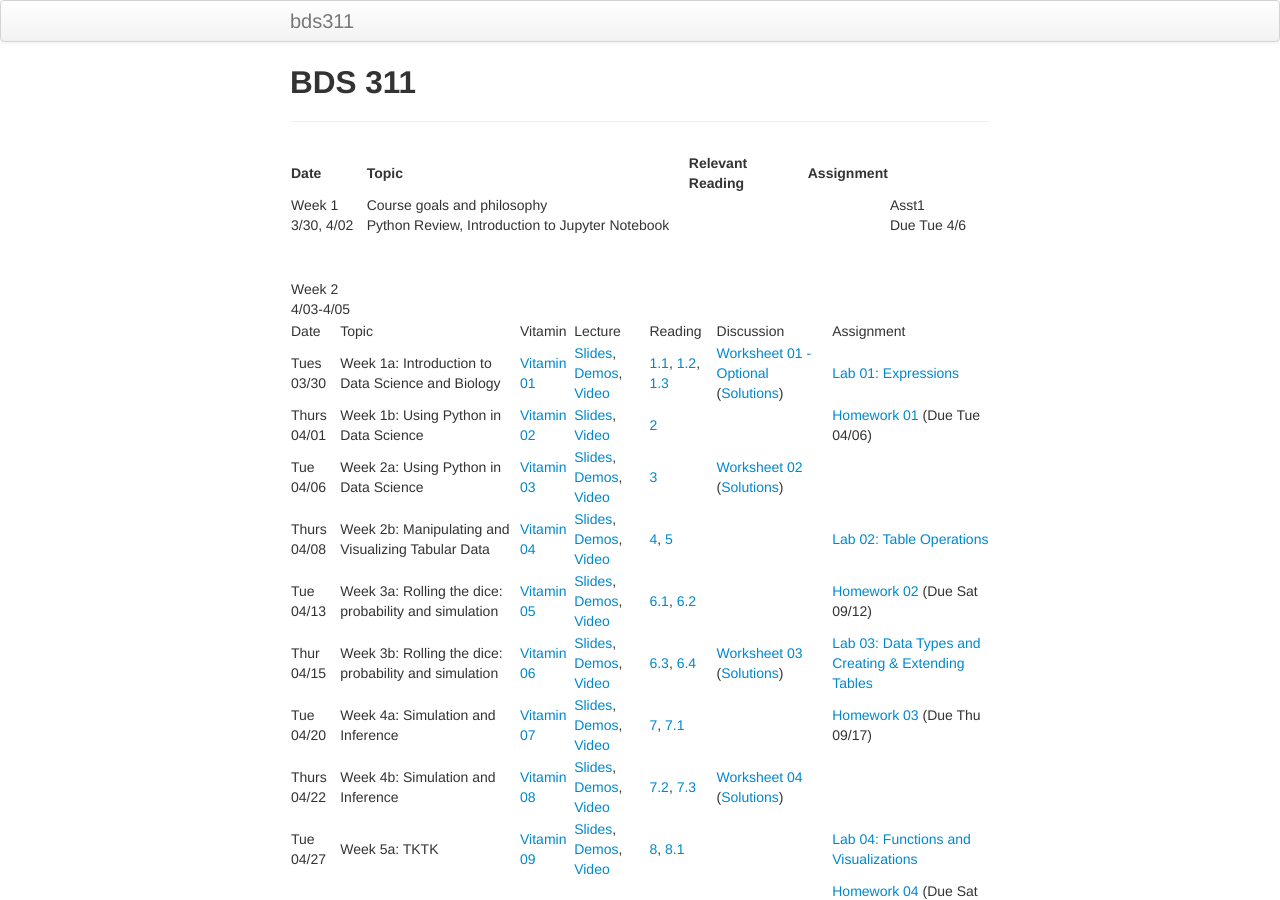
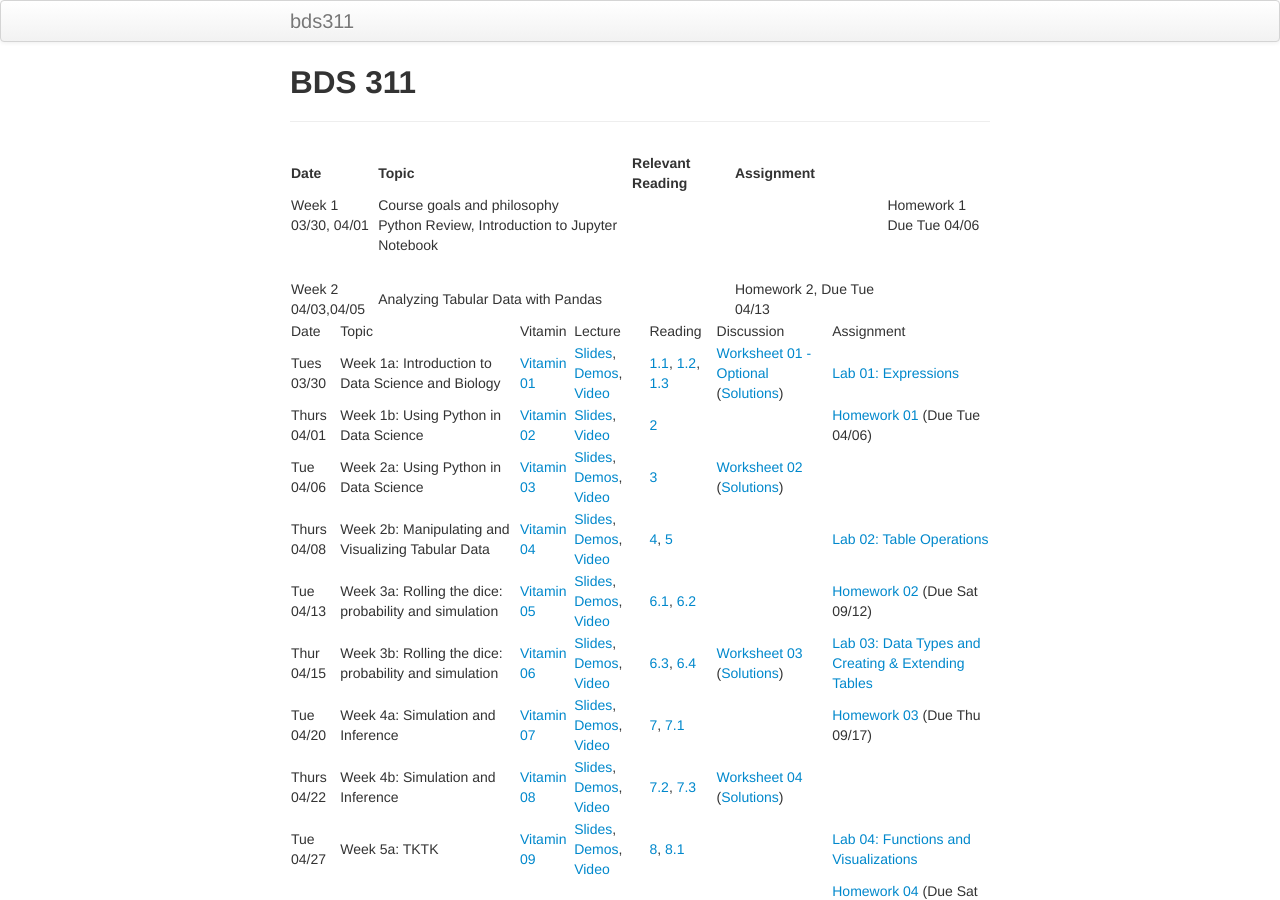
Before and after one commit to timothylwarren/bds311-sp21, a Jekyll site: the page built from index.md, in a window 1280 px wide and 900 px high. Built offline with Jekyll 4.4.1, drawn with Linux system fonts in a browser that asks for light colours.

Commit message:
Update index.md

```diff
--- a/index.md
+++ b/index.md
@@ -6,9 +6,9 @@ title: BDS 311
 
 |Date                                  | Topic                             |  Relevant Reading                     | Assignment                                   |
 |:-----------------------------        |:--------------------------------- |:------------------------------------  |:----------------------                       |
-| Week 1 <br />3/30, 4/02&nbsp; &nbsp; | Course goals and philosophy <br />Python Review, Introduction to Jupyter Notebook&nbsp; &nbsp; &nbsp;| |                   | Asst1 <br/> Due Tue 4/6 &nbsp; &nbsp; &nbsp; |
+| Week 1 <br />03/30, 04/01&nbsp; &nbsp; | Course goals and philosophy <br />Python Review, Introduction to Jupyter Notebook&nbsp; &nbsp; &nbsp;| |                   | Homework 1 <br/> Due Tue 04/06 &nbsp; &nbsp; &nbsp; |
 |                                      |                                   |                                       |                                              |
-| Week 2 <br /> 4/03-4/05              |                                   |                                       |                                              |
+| Week 2 <br /> 04/03,04/05    | Analyzing Tabular Data with Pandas  |                                       | Homework 2, Due Tue 04/13 |
 
 <table>
 <tr>
```
